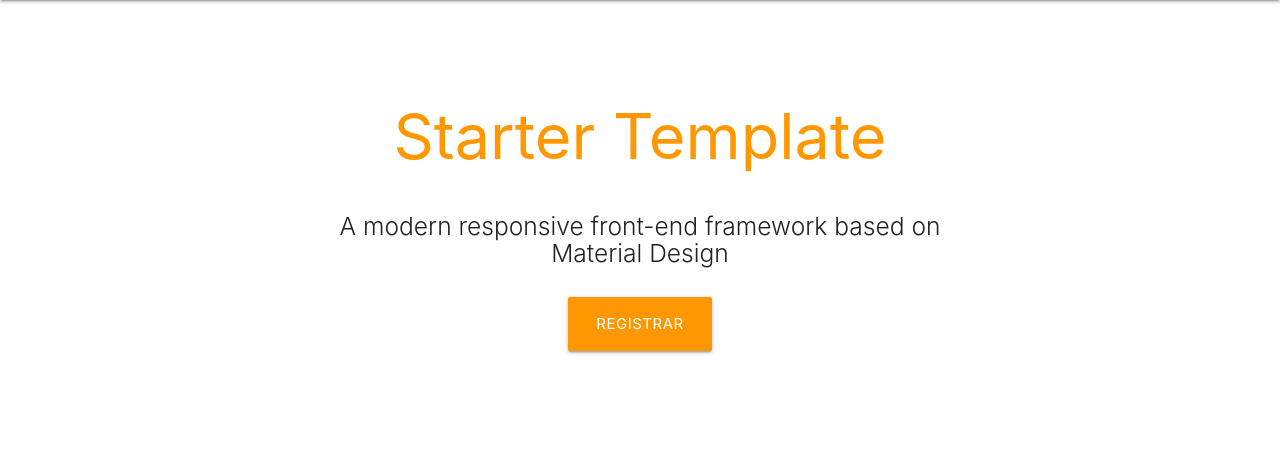
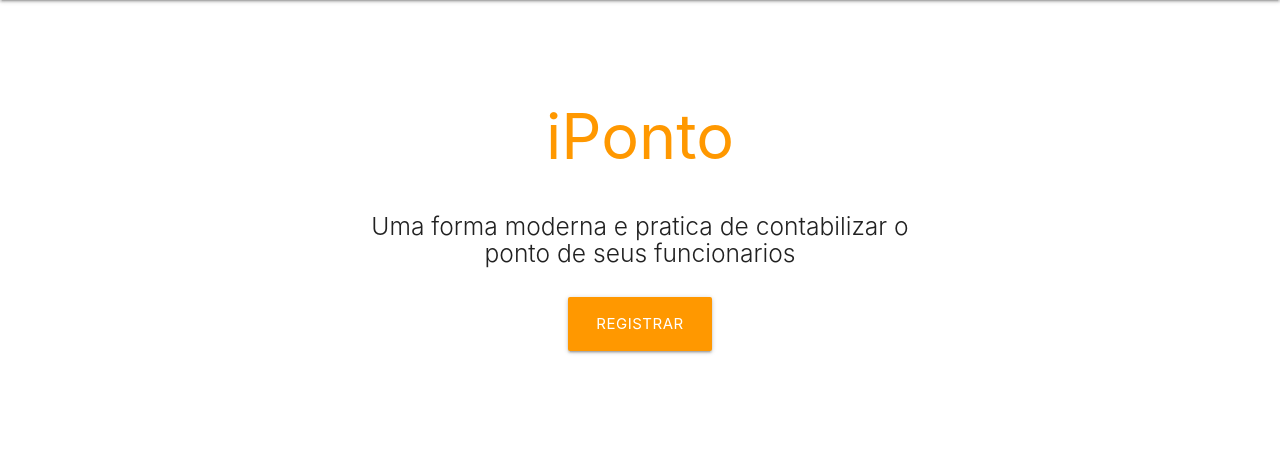
Before and after one commit to victorverdoodt/IPontoApp, a Flask app: page / in a window 1280 px wide. Shown: the part 64-530 px from the top of the page. Run offline with Flask 2, Linux system fonts and the light colour scheme; some libraries are stand-ins or nearby versions.

Commit message:
Arrumado o botão de logout e o botão de cadastrar
Melhorado o layout do login_empresa.html e registro_empresa.html

```diff
--- a/app/routes.py
+++ b/app/routes.py
@@ -19,11 +19,15 @@ def hello():
 
 @app.route('/registrar', methods=['GET', 'POST'])
 def registro_empresa():
-    form = EmpresaCadastro()
-    if request.method == 'POST':
-        return empresa.post_empresa(form)
+    logado = helper.token_validate(request)
+    if not logado:
+        form = EmpresaCadastro()
+        if request.method == 'POST':
+            return empresa.post_empresa(form)
+    else:
+        return redirect("/")
 
-    return render_template('registro_empresa.html',  form=form, error=None, logado=helper.token_validate(request))
+    return render_template('registro_empresa.html', form=form, error=None, logado=logado)
 
 
 @app.route('/login', methods=['POST', 'GET'])
@@ -34,10 +38,11 @@ def authenticate():
 
     return render_template('login_empresa.html', form=form, error=None, logado=helper.token_validate(request))
 
+
 @app.route('/logout', methods=['GET'])
-def authenticate():
-    resp = make_response(render_template('home_page.html', logado=helper.token_validate(request)))
-    resp.set_cookie('token', None)
+def logout():
+    resp = make_response(redirect('/'))
+    resp.set_cookie('token', "")
 
     return resp
 
@@ -46,11 +51,8 @@ def authenticate():
 @helper.token_required
 def create():
     if request.method == 'POST':
-
         name = request.form['name'].replace(" ", "")
-
         response = create_collection(name)
-
         return response
     else:
         return jsonify({'message': 'Something went wrong'})
--- a/app/templates/home_page.html
+++ b/app/templates/home_page.html
@@ -4,9 +4,9 @@
 <div class="section no-pad-bot" id="index-banner">
     <div class="container">
       <br><br>
-      <h1 class="header center orange-text">Starter Template</h1>
+      <h1 class="header center orange-text">iPonto</h1>
       <div class="row center">
-        <h5 class="header col s12 light">A modern responsive front-end framework based on Material Design</h5>
+        <h5 class="header col s12 light">Uma forma moderna e pratica de contabilizar o ponto de seus funcionarios</h5>
       </div>
       <div class="row center">
         <a href="/registrar" id="download-button" class="btn-large waves-effect waves-light orange">Registrar</a>
--- a/app/templates/registro_empresa.html
+++ b/app/templates/registro_empresa.html
@@ -2,7 +2,8 @@
 <!--criamos um bloco de conteúdo a ser interpretado pelo python-->
 {% block conteudo %}
 <div style="display: inline-flex;flex-direction: column;align-items: center;">
-    <h4> Cadastrar empresa </h4>
+    <h5 class="indigo-text">Cadastrar uma nova empresa</h5>
+    <div class="z-depth-1 grey lighten-4 row" style="display: inline-block; padding: 32px 48px 0px 48px; border: 1px solid #EEE;">
         {% if error != None %}
         <div class="card-panel teal">
             <span class="white-text"> {{error}} </span>
@@ -66,6 +67,6 @@
             </fieldset>
             <button class="btn waves-effect waves-light" type="submit" id="enviar">Registrar</button>
         </form>
-
+    </div>
 </div>
 {% endblock %}
--- a/app/views/empresa.py
+++ b/app/views/empresa.py
@@ -40,7 +40,7 @@ def post_empresa(form):
         db.session.add(empresa)
         db.session.commit()
         result = empresa_schema.dump(empresa)
-        return redirect('/authenticate')
+        return redirect('/login')
     except:
         return render_template('registro_empresa.html',  form=form, error="Algo deu errado")
 
```
Also changed, not shown: app/templates/login_empresa.html (+6 -2 lines), app/banco.sqlite. Lines whose indentation alone changed are shown as unchanged.
